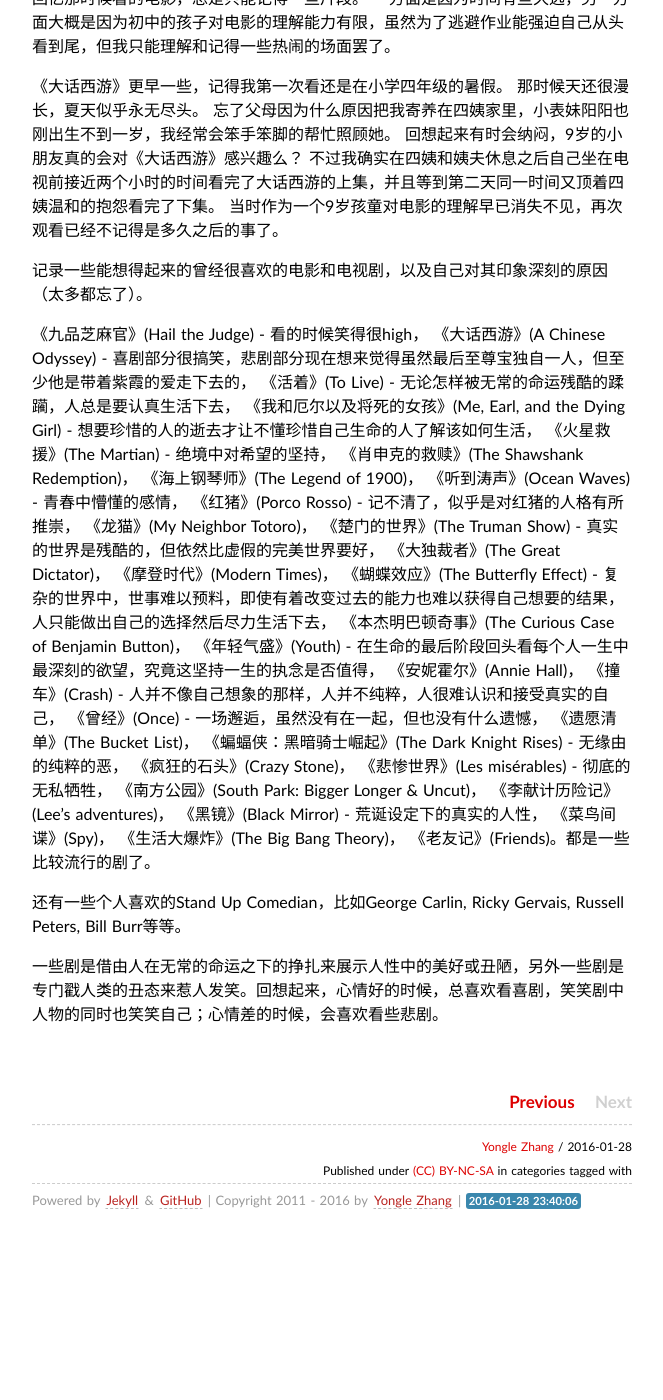
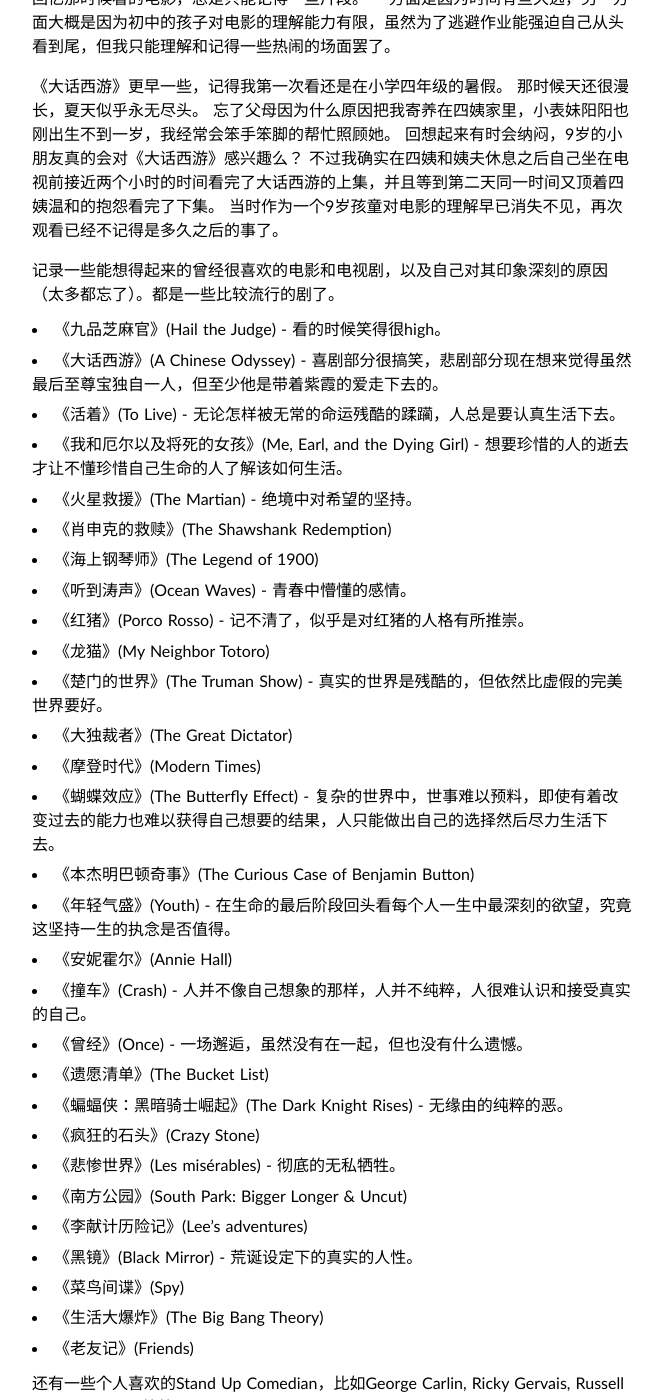
Before and after one commit to zagol/yonglezh.github.io, a Jekyll site: the page built from _posts/2016-01-28-drama-and-comedy.markdown, in a window 1280 px wide and 1400 px high, scrolled down 257 px. Shown: the whole window, without its empty margins (308-971 px from the left). Built offline with Jekyll 4.4.1, drawn with Linux system fonts in a browser that asks for light colours; some web fonts are replaced; Markdown is read by kramdown in place of the engine named in the settings; comment, search, counter and statistics services are not loaded; before the commit the page ends 1500 px from its top, so only the background shows below that.

```diff
--- a/_posts/2014-07-31-double-standard.markdown
+++ b/_posts/2014-07-31-double-standard.markdown
@@ -2,7 +2,7 @@
 title: 双重标准
 layout: post
 categories:
-tags:
+tags: idea
 comments: no
 
 ---
--- a/_posts/2014-08-11-doublethink.markdown
+++ b/_posts/2014-08-11-doublethink.markdown
@@ -1,7 +1,7 @@
 ---
 title: 双重思想
 layout: post
-tags: private
+tags: idea
 comments: no
 ---
 Just started writing.
--- a/_posts/2015-12-10-do-not-give-a-shit.markdown
+++ b/_posts/2015-12-10-do-not-give-a-shit.markdown
@@ -1,7 +1,7 @@
 ---
 title: Why You Shouldn't Give a Shit
 layout: post
-tags: daily
+tags: idea
 comments: no
 ---
 
--- a/_posts/2016-01-04-on-my-way-back-home.markdown
+++ b/_posts/2016-01-04-on-my-way-back-home.markdown
@@ -1,7 +1,7 @@
 ---
 layout: post
 title: Blue Mountain 小记
-categories:
+categories: private
 tags:
 ---
 
--- a/_posts/2016-01-28-drama-and-comedy.markdown
+++ b/_posts/2016-01-28-drama-and-comedy.markdown
@@ -23,37 +23,37 @@ tags:
 不过我确实在四姨和姨夫休息之后自己坐在电视前接近两个小时的时间看完了大话西游的上集，并且等到第二天同一时间又顶着四姨温和的抱怨看完了下集。
 当时作为一个9岁孩童对电影的理解早已消失不见，再次观看已经不记得是多久之后的事了。
 
-记录一些能想得起来的曾经很喜欢的电影和电视剧，以及自己对其印象深刻的原因（太多都忘了）。
+记录一些能想得起来的曾经很喜欢的电影和电视剧，以及自己对其印象深刻的原因（太多都忘了）。都是一些比较流行的剧了。
 
-《九品芝麻官》(Hail the Judge) - 看的时候笑得很high，
-《大话西游》(A Chinese Odyssey) - 喜剧部分很搞笑，悲剧部分现在想来觉得虽然最后至尊宝独自一人，但至少他是带着紫霞的爱走下去的，
-《活着》(To Live) - 无论怎样被无常的命运残酷的蹂躏，人总是要认真生活下去，
-《我和厄尔以及将死的女孩》(Me, Earl, and the Dying Girl) - 想要珍惜的人的逝去才让不懂珍惜自己生命的人了解该如何生活，
-《火星救援》(The Martian) - 绝境中对希望的坚持，
-《肖申克的救赎》(The Shawshank Redemption)，
-《海上钢琴师》(The Legend of 1900)，
-《听到涛声》(Ocean Waves) - 青春中懵懂的感情，
-《红猪》(Porco Rosso) - 记不清了，似乎是对红猪的人格有所推崇，
-《龙猫》(My Neighbor Totoro)，
-《楚门的世界》(The Truman Show) - 真实的世界是残酷的，但依然比虚假的完美世界要好，
-《大独裁者》(The Great Dictator)，
-《摩登时代》(Modern Times)，
-《蝴蝶效应》(The Butterfly Effect) - 复杂的世界中，世事难以预料，即使有着改变过去的能力也难以获得自己想要的结果，人只能做出自己的选择然后尽力生活下去，
-《本杰明巴顿奇事》(The Curious Case of Benjamin Button)，
-《年轻气盛》(Youth) - 在生命的最后阶段回头看每个人一生中最深刻的欲望，究竟这坚持一生的执念是否值得，
-《安妮霍尔》(Annie Hall)，
-《撞车》(Crash) - 人并不像自己想象的那样，人并不纯粹，人很难认识和接受真实的自己，
-《曾经》(Once) - 一场邂逅，虽然没有在一起，但也没有什么遗憾，
-《遗愿清单》(The Bucket List)，
-《蝙蝠侠：黑暗骑士崛起》(The Dark Knight Rises) - 无缘由的纯粹的恶，
-《疯狂的石头》(Crazy Stone)，
-《悲惨世界》(Les misérables) - 彻底的无私牺牲，
-《南方公园》(South Park: Bigger Longer & Uncut)，
-《李献计历险记》(Lee's adventures)，
-《黑镜》(Black Mirror) - 荒诞设定下的真实的人性，
-《菜鸟间谍》(Spy)，
-《生活大爆炸》(The Big Bang Theory)，
-《老友记》(Friends)。都是一些比较流行的剧了。
+* 《九品芝麻官》(Hail the Judge) - 看的时候笑得很high。
+* 《大话西游》(A Chinese Odyssey) - 喜剧部分很搞笑，悲剧部分现在想来觉得虽然最后至尊宝独自一人，但至少他是带着紫霞的爱走下去的。
+* 《活着》(To Live) - 无论怎样被无常的命运残酷的蹂躏，人总是要认真生活下去。
+* 《我和厄尔以及将死的女孩》(Me, Earl, and the Dying Girl) - 想要珍惜的人的逝去才让不懂珍惜自己生命的人了解该如何生活。
+* 《火星救援》(The Martian) - 绝境中对希望的坚持。
+* 《肖申克的救赎》(The Shawshank Redemption)
+* 《海上钢琴师》(The Legend of 1900)
+* 《听到涛声》(Ocean Waves) - 青春中懵懂的感情。
+* 《红猪》(Porco Rosso) - 记不清了，似乎是对红猪的人格有所推崇。
+* 《龙猫》(My Neighbor Totoro)
+* 《楚门的世界》(The Truman Show) - 真实的世界是残酷的，但依然比虚假的完美世界要好。
+* 《大独裁者》(The Great Dictator)
+* 《摩登时代》(Modern Times)
+* 《蝴蝶效应》(The Butterfly Effect) - 复杂的世界中，世事难以预料，即使有着改变过去的能力也难以获得自己想要的结果，人只能做出自己的选择然后尽力生活下去。
+* 《本杰明巴顿奇事》(The Curious Case of Benjamin Button)
+* 《年轻气盛》(Youth) - 在生命的最后阶段回头看每个人一生中最深刻的欲望，究竟这坚持一生的执念是否值得。
+* 《安妮霍尔》(Annie Hall)
+* 《撞车》(Crash) - 人并不像自己想象的那样，人并不纯粹，人很难认识和接受真实的自己。
+* 《曾经》(Once) - 一场邂逅，虽然没有在一起，但也没有什么遗憾。
+* 《遗愿清单》(The Bucket List)
+* 《蝙蝠侠：黑暗骑士崛起》(The Dark Knight Rises) - 无缘由的纯粹的恶。
+* 《疯狂的石头》(Crazy Stone)
+* 《悲惨世界》(Les misérables) - 彻底的无私牺牲。
+* 《南方公园》(South Park: Bigger Longer & Uncut)
+* 《李献计历险记》(Lee's adventures)
+* 《黑镜》(Black Mirror) - 荒诞设定下的真实的人性。
+* 《菜鸟间谍》(Spy)
+* 《生活大爆炸》(The Big Bang Theory)
+* 《老友记》(Friends)
 
 还有一些个人喜欢的Stand Up Comedian，比如George Carlin, Ricky Gervais, Russell Peters, Bill Burr等等。
 
```
Also changed, not shown: other parts of _posts/2016-01-28-drama-and-comedy.markdown (+1 -1 lines), _posts/2014-07-06-what-am-i.markdown (added, +28 -0 lines).
